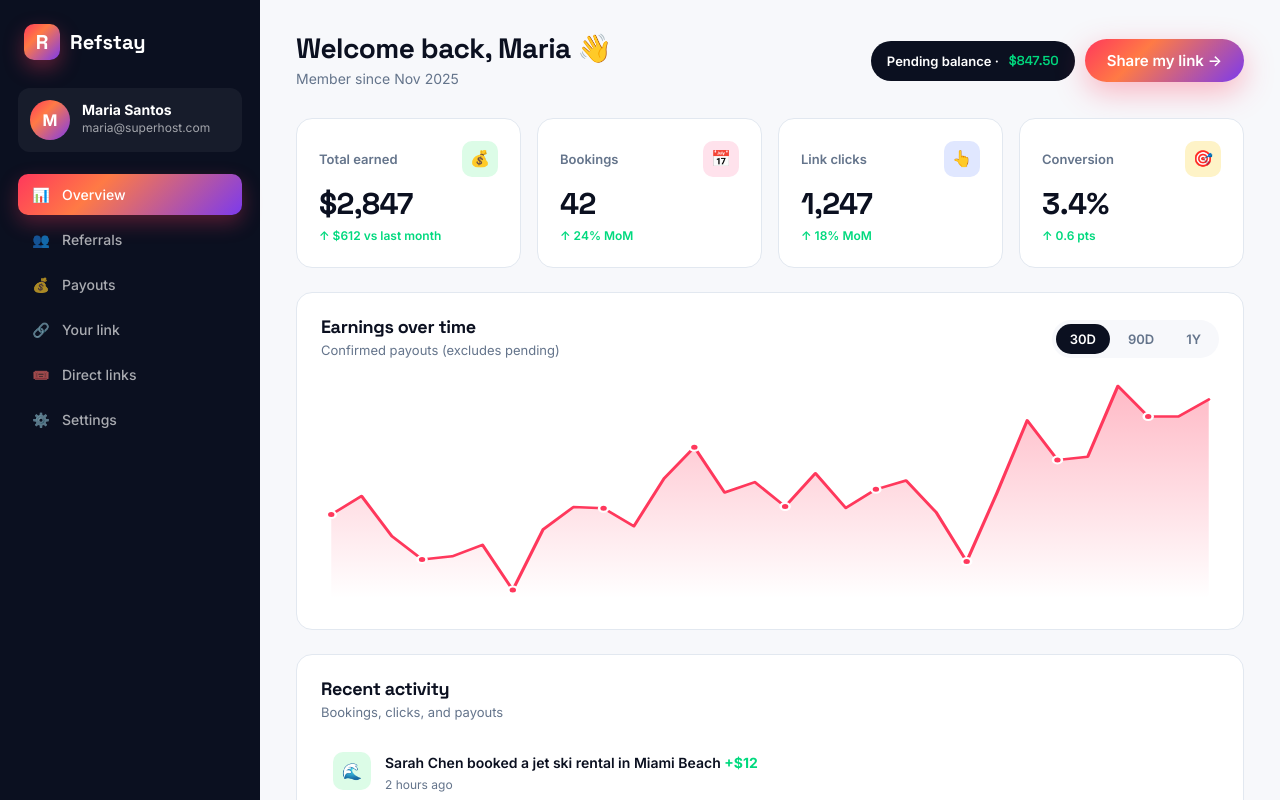
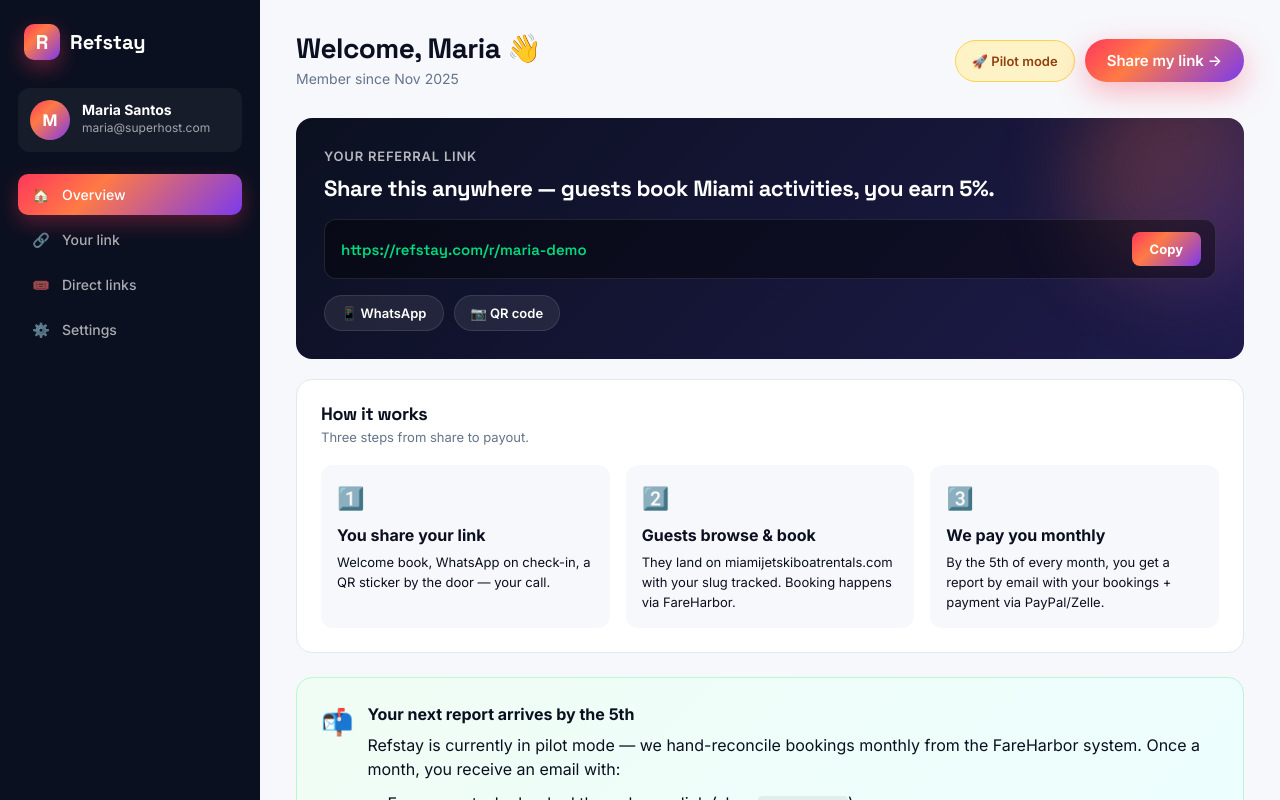
Before and after one commit to acostajean0000-svg/refstay, a plain HTML site: page dashboard.html in a window 1280 px wide. Both pictures are taken after a click on the button "⚡ Continue with demo account". Shown: the top 800 px of the page. Drawn offline with Linux system fonts and the light colour scheme.

Commit message:
Add files via upload

```diff
--- a/dashboard.html
+++ b/dashboard.html
@@ -282,9 +282,7 @@
       </div>
     </div>
     <nav>
-      <button class="active" data-tab="overview"><span class="ic">📊</span> Overview</button>
-      <button data-tab="referrals"><span class="ic">👥</span> Referrals</button>
-      <button data-tab="payouts"><span class="ic">💰</span> Payouts</button>
+      <button class="active" data-tab="overview"><span class="ic">🏠</span> Overview</button>
       <button data-tab="link"><span class="ic">🔗</span> Your link</button>
       <button data-tab="activities"><span class="ic">🎟️</span> Direct links</button>
       <button data-tab="settings"><span class="ic">⚙️</span> Settings</button>
@@ -299,98 +297,109 @@
     <div class="tab-pane active" data-pane="overview">
       <div class="topbar">
         <div>
-          <h1>Welcome back, <span id="firstName">friend</span> 👋</h1>
+          <h1>Welcome, <span id="firstName">friend</span> 👋</h1>
           <div class="sub" id="memberSince">Member since today</div>
         </div>
         <div class="topbar-right">
-          <div class="balance-pill">Pending balance · <span class="amt" id="pendingBalance">$847.50</span></div>
+          <div class="balance-pill" style="background: #FEF3C7; color: #92400E; border: 1px solid #FCD34D;">🚀 Pilot mode</div>
           <button class="btn btn-primary" id="overviewShare">Share my link →</button>
         </div>
       </div>
 
-      <div class="kpi-grid">
-        <div class="kpi"><div class="kpi-head"><div class="lbl">Total earned</div><div class="ic-bg d">💰</div></div><div class="val" id="kpi-earned">$2,847</div><div class="delta">↑ $612 vs last month</div></div>
-        <div class="kpi"><div class="kpi-head"><div class="lbl">Bookings</div><div class="ic-bg a">📅</div></div><div class="val" id="kpi-bookings">42</div><div class="delta">↑ 24% MoM</div></div>
-        <div class="kpi"><div class="kpi-head"><div class="lbl">Link clicks</div><div class="ic-bg b">👆</div></div><div class="val" id="kpi-clicks">1,247</div><div class="delta">↑ 18% MoM</div></div>
-        <div class="kpi"><div class="kpi-head"><div class="lbl">Conversion</div><div class="ic-bg c">🎯</div></div><div class="val">3.4%</div><div class="delta">↑ 0.6 pts</div></div>
+      <!-- Hero: their actual link, prominent -->
+      <div class="link-card" style="margin-bottom: 20px;">
+        <div class="lbl">Your referral link</div>
+        <h3>Share this anywhere — guests book Miami activities, you earn 5%.</h3>
+        <div class="link-box">
+          <input type="text" id="linkInputOverview" readonly />
+          <button id="copyOverviewLink">Copy</button>
         </div>
-
-      <div class="card">
-        <div class="card-head">
-          <div>
-            <h3>Earnings over time</h3>
-            <div class="sub">Confirmed payouts (excludes pending)</div>
-          </div>
-          <div class="tabs">
-            <button class="on" data-range="30">30D</button>
-            <button data-range="90">90D</button>
-            <button data-range="365">1Y</button>
-          </div>
-        </div>
-        <svg class="chart" id="earningsChart" viewBox="0 0 700 220" preserveAspectRatio="none"></svg>
-      </div>
-
-      <div class="card">
-        <div class="card-head">
-          <div><h3>Recent activity</h3><div class="sub">Bookings, clicks, and payouts</div></div>
-        </div>
-        <div class="feed" id="activityFeed"></div>
+        <div class="share-row">
+          <button class="share-btn" data-share-overview="whatsapp">📱 WhatsApp</button>
+          <button class="share-btn" data-share-overview="qr">📷 QR code</button>
         </div>
       </div>
 
-    <!-- ============ REFERRALS ============ -->
-    <div class="tab-pane" data-pane="referrals">
-      <div class="topbar">
-        <div>
-          <h1>Your referrals</h1>
-          <div class="sub">Every guest who booked through your link.</div>
+      <!-- How it works -->
+      <div class="card">
+        <div class="card-head">
+          <div><h3>How it works</h3><div class="sub">Three steps from share to payout.</div></div>
         </div>
-        <div class="topbar-right">
-          <button class="btn btn-outline" id="exportBtn">⬇ Export CSV</button>
+        <div style="display: grid; grid-template-columns: repeat(3, 1fr); gap: 16px;">
+          <div style="padding: 16px; background: var(--bg); border-radius: 12px;">
+            <div style="font-size: 22px; margin-bottom: 8px;">1️⃣</div>
+            <div style="font-weight: 700; margin-bottom: 4px;">You share your link</div>
+            <div class="sub" style="font-size: 13px;">Welcome book, WhatsApp on check-in, a QR sticker by the door — your call.</div>
           </div>
+          <div style="padding: 16px; background: var(--bg); border-radius: 12px;">
+            <div style="font-size: 22px; margin-bottom: 8px;">2️⃣</div>
+            <div style="font-weight: 700; margin-bottom: 4px;">Guests browse & book</div>
+            <div class="sub" style="font-size: 13px;">They land on miamijetskiboatrentals.com with your slug tracked. Booking happens via FareHarbor.</div>
           </div>
-
-      <div class="card" style="padding: 0">
-        <div class="table-wrap">
-          <table id="referralsTable">
-            <thead>
-              <tr><th>Guest</th><th>Activity</th><th>Date</th><th>Total</th><th>Your 5%</th><th>Status</th></tr>
-            </thead>
-            <tbody></tbody>
-          </table>
+          <div style="padding: 16px; background: var(--bg); border-radius: 12px;">
+            <div style="font-size: 22px; margin-bottom: 8px;">3️⃣</div>
+            <div style="font-weight: 700; margin-bottom: 4px;">We pay you monthly</div>
+            <div class="sub" style="font-size: 13px;">By the 5th of every month, you get a report by email with your bookings + payment via PayPal/Zelle.</div>
           </div>
         </div>
       </div>
 
-    <!-- ============ PAYOUTS ============ -->
-    <div class="tab-pane" data-pane="payouts">
-      <div class="topbar">
-        <div><h1>Payouts</h1><div class="sub">Paid out on the 1st of every month.</div></div>
+      <!-- Reporting schedule -->
+      <div class="card" style="background: linear-gradient(135deg, #F0FDF4 0%, #ECFEFF 100%); border: 1px solid #BBF7D0;">
+        <div style="display: flex; align-items: start; gap: 14px;">
+          <div style="font-size: 26px;">📬</div>
+          <div style="flex: 1;">
+            <div style="font-weight: 700; font-size: 16px; margin-bottom: 6px;">Your next report arrives by the 5th</div>
+            <div class="sub" style="line-height: 1.5;">
+              Refstay is currently in pilot mode — we hand-reconcile bookings monthly from the FareHarbor system. Once a month, you receive an email with:
+              <ul style="margin: 10px 0 0; padding-left: 20px; color: var(--ink);">
+                <li>Every guest who booked through your link (slug: <code style="background: rgba(0,0,0,0.06); padding: 2px 6px; border-radius: 4px;" id="overviewSlug">your-slug</code>)</li>
+                <li>Each booking's amount and your 5% commission</li>
+                <li>Total payout for the month, sent the same day via PayPal or Zelle</li>
+              </ul>
             </div>
-
-      <div class="kpi-grid" style="grid-template-columns: repeat(3, 1fr);">
-        <div class="kpi"><div class="kpi-head"><div class="lbl">Pending balance</div><div class="ic-bg c">⏳</div></div><div class="val">$847.50</div><div class="delta">Releases Jun 1</div></div>
-        <div class="kpi"><div class="kpi-head"><div class="lbl">Paid this year</div><div class="ic-bg d">✅</div></div><div class="val">$2,000.00</div><div class="delta">5 payouts</div></div>
-        <div class="kpi"><div class="kpi-head"><div class="lbl">Lifetime</div><div class="ic-bg b">📈</div></div><div class="val">$2,847.00</div><div class="delta">Since joining</div></div>
           </div>
-
-      <div class="card" style="padding: 0">
-        <div class="table-wrap">
-          <table id="payoutsTable">
-            <thead><tr><th>Date</th><th>Method</th><th>Amount</th><th>Status</th><th>Reference</th></tr></thead>
-            <tbody></tbody>
-          </table>
         </div>
       </div>
 
+      <!-- Quick actions -->
       <div class="card">
-        <div class="card-head"><div><h3>Payout method</h3><div class="sub">Choose how you want to be paid.</div></div></div>
-        <div style="display: flex; gap: 12px; flex-wrap: wrap;">
-          <button class="btn btn-outline" style="border: 2px solid var(--primary); color: var(--primary);">✓ Stripe</button>
-          <button class="btn btn-outline">PayPal</button>
-          <button class="btn btn-outline">Wise</button>
-          <button class="btn btn-outline">+ Bank transfer</button>
+        <div class="card-head">
+          <div><h3>Set yourself up for success</h3><div class="sub">Two quick wins to do today.</div></div>
         </div>
+        <div style="display: grid; grid-template-columns: 1fr 1fr; gap: 14px;">
+          <button class="btn btn-outline quick-action" data-goto="link" style="text-align: left; padding: 18px; height: auto;">
+            <div style="font-size: 20px; margin-bottom: 6px;">🔗</div>
+            <div style="font-weight: 700; margin-bottom: 4px;">Customize your link slug</div>
+            <div class="sub" style="font-size: 12px;">Replace the random suffix with your name — easier to remember and share.</div>
+          </button>
+          <button class="btn btn-outline quick-action" data-goto="activities" style="text-align: left; padding: 18px; height: auto;">
+            <div style="font-size: 20px; margin-bottom: 6px;">🎟️</div>
+            <div style="font-weight: 700; margin-bottom: 4px;">Browse direct activity links</div>
+            <div class="sub" style="font-size: 12px;">Pick a specific activity (jet ski, yacht, sunset) and get a copy-paste link for a single guest.</div>
+          </button>
+        </div>
+      </div>
+
+      <!-- FAQ -->
+      <div class="card">
+        <div class="card-head"><div><h3>Common questions</h3></div></div>
+        <details style="border-bottom: 1px solid var(--border); padding: 14px 0;">
+          <summary style="font-weight: 600; cursor: pointer;">When will I see real numbers in my dashboard?</summary>
+          <p style="color: var(--muted); margin-top: 10px; line-height: 1.6;">During pilot mode, real booking numbers come by email on the 5th of each month, not in the dashboard. We'll wire live metrics here once we cross 25+ active hosts — keeps the platform focused on what actually drives revenue (you sharing the link).</p>
+        </details>
+        <details style="border-bottom: 1px solid var(--border); padding: 14px 0;">
+          <summary style="font-weight: 600; cursor: pointer;">How do I know my link is working?</summary>
+          <p style="color: var(--muted); margin-top: 10px; line-height: 1.6;">Open your link in a private/incognito browser tab. You should land on miamijetskiboatrentals.com normally. To verify the slug is captured, open DevTools console and type <code>window.__refstay.getRef()</code> — it should return your slug.</p>
+        </details>
+        <details style="border-bottom: 1px solid var(--border); padding: 14px 0;">
+          <summary style="font-weight: 600; cursor: pointer;">What if a guest books on a partner site instead of miamijetskiboatrentals.com?</summary>
+          <p style="color: var(--muted); margin-top: 10px; line-height: 1.6;">Use a Direct link (see the "Direct links" tab). Those have your slug baked into the URL itself, so they work on any partner site, Instagram bio, WhatsApp message, anywhere a URL goes.</p>
+        </details>
+        <details style="padding: 14px 0;">
+          <summary style="font-weight: 600; cursor: pointer;">How do I get paid?</summary>
+          <p style="color: var(--muted); margin-top: 10px; line-height: 1.6;">PayPal or Zelle, whichever you prefer. Update your payout method in Settings. Payments go out by the 5th of every month for the prior month's bookings.</p>
+        </details>
       </div>
     </div>
 
@@ -430,9 +439,14 @@
         </div>
       </div>
 
-      <div class="card">
-        <div class="card-head"><div><h3>Top sources</h3><div class="sub">Where your clicks are coming from.</div></div></div>
-        <div id="sourcesList"></div>
+      <div class="card" style="background: #F8FAFC;">
+        <div style="display: flex; align-items: start; gap: 12px;">
+          <div style="font-size: 22px;">📊</div>
+          <div>
+            <div style="font-weight: 700; margin-bottom: 4px;">Where your clicks come from</div>
+            <div class="sub" style="line-height: 1.5;">Click sources arrive in your monthly email report alongside booking data. During pilot mode we keep the dashboard focused on action over analytics.</div>
+          </div>
+        </div>
       </div>
     </div>
 
@@ -587,12 +601,14 @@ function hydrate(user) {
   $('#userEmail').textContent = user.email;
   $('#userAv').textContent = (user.name || 'H')[0].toUpperCase();
   $('#linkInput').value = user.referralLink;
+  $('#linkInputOverview').value = user.referralLink;
   $('#setName').value = user.name || '';
   $('#setEmail').value = user.email || '';
   $('#setListing').value = user.listing || '';
   // Pre-fill custom slug with current
   const slug = user.referralLink.split('/').pop();
   $('#customSlug').value = slug;
+  $('#overviewSlug').textContent = slug;
   // Member since
   if (user.joinedAt) {
     const d = new Date(user.joinedAt);
@@ -600,11 +616,6 @@ function hydrate(user) {
     $('#memberSince').textContent = `Member since ${months[d.getMonth()]} ${d.getFullYear()}`;
   }
 
-  buildChart();
-  renderActivity();
-  renderReferrals();
-  renderPayouts();
-  renderSources();
   renderActivitiesPicker();
 }
 
@@ -617,143 +628,35 @@ $$('.sidebar nav button').forEach(b => b.addEventListener('click', () => {
   track('Tab View', { tab });
 }));
 
-/* ============ CHART ============ */
-function buildChart(range = 30, seed = 7) {
-  const svg = $('#earningsChart');
-  const W = 700, H = 220, PAD = 8;
-  const points = range === 365 ? 52 : range;
-  let s = seed; const rand = () => { s = (s * 9301 + 49297) % 233280; return s / 233280; };
-  const data = []; let v = 60;
-  for (let i = 0; i < points; i++) { v += (rand() - 0.42) * 24; v = Math.max(18, Math.min(190, v)); data.push(v); }
-  const max = Math.max(...data), min = Math.min(...data);
-  const pts = data.map((d, i) => {
-    const x = PAD + (i / (points - 1)) * (W - PAD * 2);
-    const y = H - PAD - ((d - min) / (max - min || 1)) * (H - PAD * 2);
-    return [x, y];
+/* ============ OVERVIEW ACTIONS ============ */
+// Copy button on the overview link card
+$('#copyOverviewLink')?.addEventListener('click', () => {
+  copy($('#linkInputOverview').value);
+  showToast('Link copied!');
+  track('Link Copy', { source: 'overview' });
 });
-  const path = pts.map((p, i) => (i ? 'L' : 'M') + p[0].toFixed(1) + ',' + p[1].toFixed(1)).join(' ');
-  const area = path + ` L${pts[pts.length-1][0]},${H} L${pts[0][0]},${H} Z`;
-  svg.innerHTML = `
-    <defs>
-      <linearGradient id="cg" x1="0" y1="0" x2="0" y2="1">
-        <stop offset="0%" stop-color="#FF385C" stop-opacity="0.35"/>
-        <stop offset="100%" stop-color="#FF385C" stop-opacity="0"/>
-      </linearGradient>
-    </defs>
-    <path d="${area}" fill="url(#cg)" />
-    <path d="${path}" fill="none" stroke="#FF385C" stroke-width="2.5" stroke-linejoin="round" stroke-linecap="round" />
-    ${pts.filter((_, i) => i % Math.max(1, Math.floor(points / 10)) === 0).map(p => `<circle cx="${p[0]}" cy="${p[1]}" r="3.5" fill="#FF385C" stroke="white" stroke-width="2"/>`).join('')}
-  `;
+
+// Share buttons on the overview card (whatsapp, qr)
+$$('[data-share-overview]').forEach(b => b.addEventListener('click', () => {
+  const link = $('#linkInputOverview').value;
+  const ch = b.dataset.shareOverview;
+  if (ch === 'whatsapp') {
+    const msg = encodeURIComponent(`Hey! If you're booking jet skis, boats or tours in Miami, use this link — ${link}`);
+    window.open(`https://wa.me/?text=${msg}`, '_blank');
+  } else if (ch === 'qr') {
+    showToast('QR code feature coming soon');
   }
-$$('[data-range]').forEach(b => b.addEventListener('click', () => {
-  $$('[data-range]').forEach(x => x.classList.remove('on'));
-  b.classList.add('on');
-  buildChart(+b.dataset.range, Math.floor(Math.random() * 999));
+  track('Share Click', { channel: ch, source: 'overview' });
 }));
 
-/* ============ MOCK DATA ============ */
-const firstNames = ['Sarah','James','Mei','Luca','Aisha','Olivier','Priya','Noah','Camila','Yusuf','Lena','Diego','Hannah','Kenji','Zara','Elena','Marco','Aya'];
-const lastNames = ['Chen','Garcia','Smith','Patel','Kim','Rossi','Tanaka','Khan','Müller','Silva','Dubois','Andersen'];
-const activities = [
-  { type: 'Jet ski rental',       location: 'Miami Beach',     min: 89,  max: 250 },
-  { type: 'Yacht charter',        location: 'Biscayne Bay',    min: 500, max: 2000 },
-  { type: 'Boat tour',            location: 'South Beach',     min: 140, max: 480 },
-  { type: 'Parasailing',          location: 'Key Biscayne',    min: 80,  max: 160 },
-  { type: 'Fishing charter',      location: 'Haulover Marina', min: 450, max: 950 },
-  { type: 'Sunset sail',          location: 'Coconut Grove',   min: 90,  max: 220 },
-  { type: 'Slingshot rental',     location: 'Wynwood',         min: 150, max: 320 },
-  { type: 'Snorkel tour',         location: 'Key Largo',       min: 70,  max: 180 },
-  { type: 'Helicopter tour',      location: 'Downtown Miami',  min: 250, max: 700 },
-  { type: 'Jet car rental',       location: 'Miami Beach',     min: 199, max: 350 },
-  { type: 'Pontoon boat',         location: 'Hollywood Beach', min: 350, max: 850 },
-  { type: 'Airboat Everglades',   location: 'Everglades City', min: 80,  max: 220 },
-];
-
-function pick(a) { return a[Math.floor(Math.random() * a.length)]; }
-function rndId() { return Math.random().toString(36).slice(2, 8).toUpperCase(); }
-
-function renderActivity() {
-  const items = [
-    { ic: 'green', emoji: '🌊', lead: 'Sarah Chen booked a jet ski rental in Miami Beach', when: '2 hours ago', earn: 12 },
-    { ic: 'purple', emoji: '👁', lead: '12 new clicks on your link from Instagram', when: '5 hours ago' },
-    { ic: 'green', emoji: '⛵', lead: 'James Patel booked a sunset boat tour', when: 'Yesterday', earn: 18 },
-    { ic: 'orange', emoji: '⭐', lead: 'New referral signed up using your link', when: '2 days ago' },
-    { ic: 'green', emoji: '🛥️', lead: 'Camila Silva booked a yacht charter — Biscayne Bay', when: '3 days ago', earn: 64 },
-    { ic: 'purple', emoji: '📈', lead: 'You hit a new weekly record: $124 earned', when: '4 days ago' },
-  ];
-  $('#activityFeed').innerHTML = items.map(i => `
-    <div class="feed-row">
-      <div class="feed-ic ${i.ic}">${i.emoji}</div>
-      <div class="feed-content">
-        <div class="lead">${escapeHtml(i.lead)} ${i.earn ? `<span class="earn">+$${i.earn}</span>` : ''}</div>
-        <div class="when">${i.when}</div>
-      </div>
-    </div>
-  `).join('');
-}
-
-function renderReferrals() {
-  const tb = $('#referralsTable tbody');
-  const rows = [];
-  for (let i = 0; i < 18; i++) {
-    const fn = pick(firstNames), ln = pick(lastNames), nm = fn + ' ' + ln;
-    const act = pick(activities);
-    const total = act.min + Math.floor(Math.random() * (act.max - act.min));
-    const earn = Math.round(total * 0.05);
-    const statuses = ['paid','paid','paid','pending','pending','confirmed'];
-    const st = pick(statuses);
-    const badge = { paid: 'b-green', pending: 'b-yellow', confirmed: 'b-blue' }[st];
-    const dt = new Date(Date.now() - i * 86400000 * (1 + Math.random())).toLocaleDateString('en-US', { month: 'short', day: 'numeric' });
-    rows.push(`
-      <tr>
-        <td><div class="name-cell"><div class="av-sm">${fn[0]}</div><div><div class="nm">${nm}</div><div class="em">${fn.toLowerCase()}@example.com</div></div></div></td>
-        <td>${act.type} · ${act.location}</td>
-        <td>${dt}</td>
-        <td>${fmtMoney(total)}</td>
-        <td class="earn">+${fmtMoney(earn)}</td>
-        <td><span class="badge ${badge}">${st}</span></td>
-      </tr>
-    `);
-  }
-  tb.innerHTML = rows.join('');
-}
-
-function renderPayouts() {
-  const tb = $('#payoutsTable tbody');
-  const months = ['Apr 1, 2026', 'Mar 1, 2026', 'Feb 1, 2026', 'Jan 1, 2026', 'Dec 1, 2025'];
-  const amounts = [612, 487, 351, 290, 260];
-  tb.innerHTML = months.map((m, i) => `
-    <tr>
-      <td>${m}</td>
-      <td>Stripe</td>
-      <td class="earn">${fmtMoney(amounts[i])}</td>
-      <td><span class="badge b-green">paid</span></td>
-      <td style="font-family:'Space Grotesk';color:var(--muted);">${rndId()}-${rndId()}</td>
-    </tr>
-  `).join('');
-}
-
-function renderSources() {
-  const sources = [
-    { name: 'WhatsApp', clicks: 412, pct: 33, color: '#25D366' },
-    { name: 'Instagram bio', clicks: 287, pct: 23, color: '#E1306C' },
-    { name: 'Direct (typed URL)', clicks: 198, pct: 16, color: '#64748B' },
-    { name: 'Email signature', clicks: 154, pct: 12, color: '#FFB800' },
-    { name: 'Welcome book QR code', clicks: 121, pct: 10, color: '#7C3AED' },
-    { name: 'X / Twitter', clicks: 75, pct: 6, color: '#000000' },
-  ];
-  $('#sourcesList').innerHTML = sources.map(s => `
-    <div style="margin-bottom: 14px;">
-      <div style="display: flex; justify-content: space-between; font-size: 14px; margin-bottom: 6px;">
-        <span style="font-weight: 600;">${s.name}</span>
-        <span style="color: var(--muted);">${s.clicks} clicks · ${s.pct}%</span>
-      </div>
-      <div style="height: 6px; background: var(--bg); border-radius: 3px; overflow: hidden;">
-        <div style="height: 100%; width: ${s.pct * 3}%; background: ${s.color}; border-radius: 3px;"></div>
-      </div>
-    </div>
-  `).join('');
-}
+// Quick action cards on overview ("Customize your link slug", "Browse direct activity links")
+$$('.quick-action').forEach(b => b.addEventListener('click', () => {
+  const target = b.dataset.goto;
+  $$('.sidebar nav button').forEach(x => x.classList.remove('active'));
+  $$(`.sidebar nav button[data-tab="${target}"]`)[0]?.classList.add('active');
+  $$('.tab-pane').forEach(p => p.classList.toggle('active', p.dataset.pane === target));
+  track('Quick Action', { target });
+}));
 
 /* ============ DIRECT ACTIVITY LINKS ============ */
 // Curated set of Miami activities. Each links to a specific FareHarbor item.
@@ -922,23 +825,8 @@ $('#deleteAcc').addEventListener('click', () => {
   }
 });
 
-/* ============ EXPORT ============ */
-$('#exportBtn').addEventListener('click', () => {
-  const rows = $$('#referralsTable tbody tr').map(tr => {
-    const tds = [...tr.querySelectorAll('td')].map(td => `"${td.innerText.replace(/\n/g, ' ').replace(/"/g, '""').trim()}"`);
-    return tds.join(',');
-  });
-  const header = 'Guest,Booking,Date,Total,Commission,Status';
-  const csv = header + '\n' + rows.join('\n');
-  const blob = new Blob([csv], { type: 'text/csv' });
-  const a = document.createElement('a');
-  a.href = URL.createObjectURL(blob);
-  a.download = `hostlink-referrals-${new Date().toISOString().slice(0,10)}.csv`;
-  a.click();
-  URL.revokeObjectURL(a.href);
-  track('CSV Export');
-  showToast('CSV exported!');
-});
+/* CSV export removed — Referrals tab no longer exists in pilot mode.
+   Hosts receive their referral list via monthly email report instead. */
 
 </script>
 </body>
```
Lines whose indentation alone changed are shown as unchanged.
